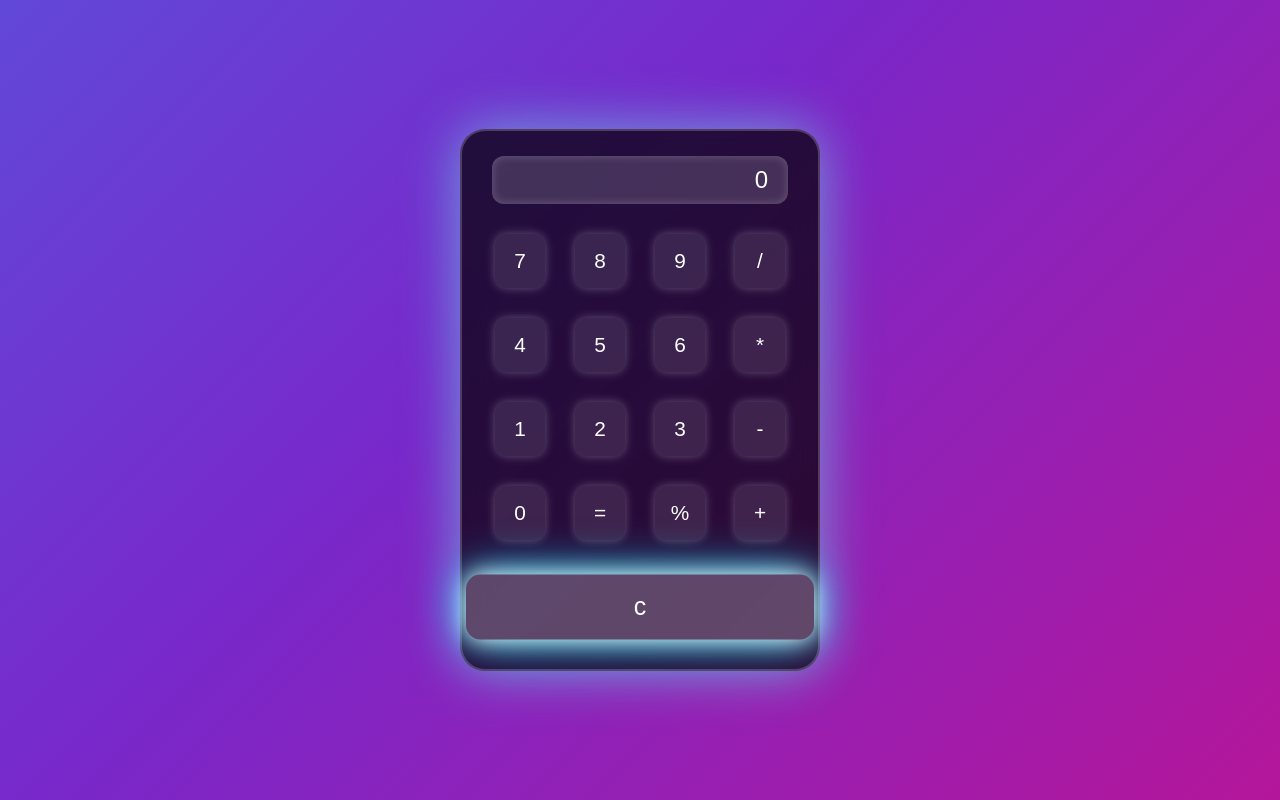
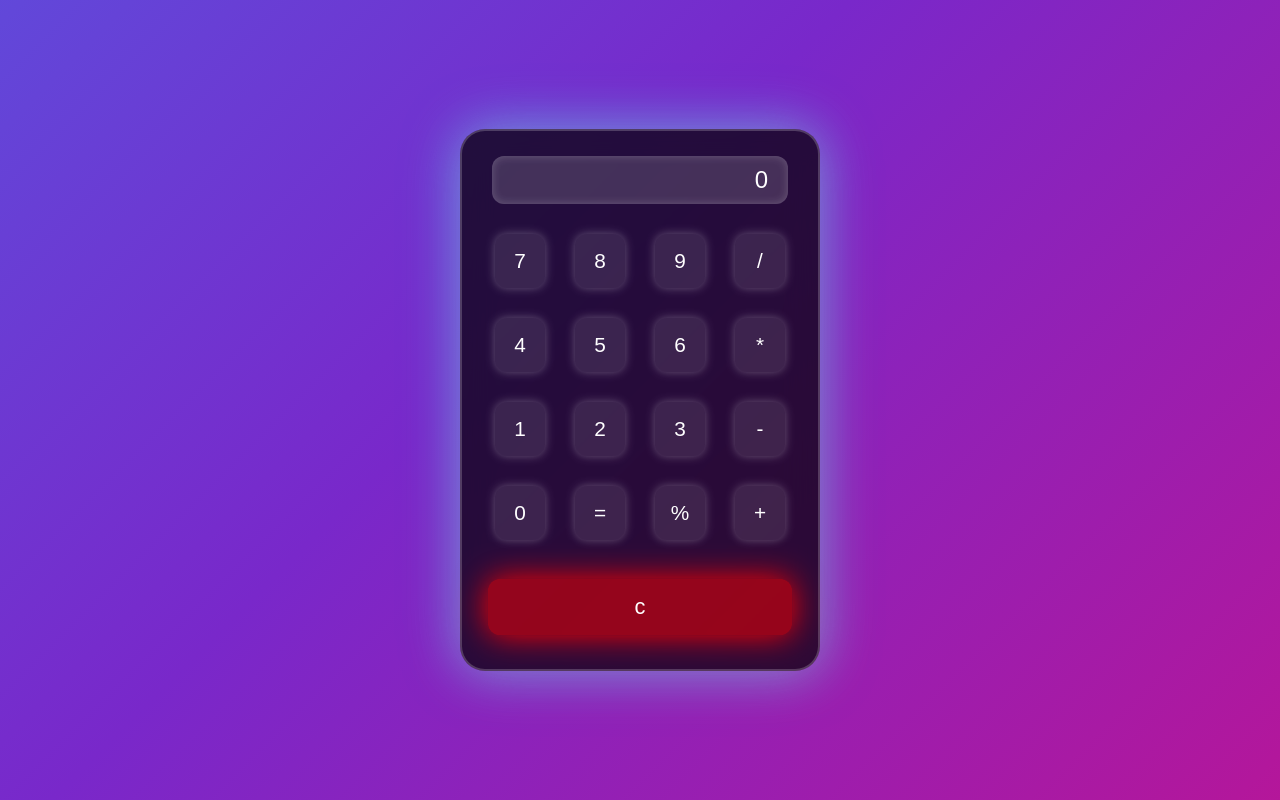
Before and after one commit to sagarpani/Calculator, a plain HTML site: page index.html in a window 1280 px wide. In both pictures the pointer is over the button 640 px from the left and 607 px from the top of the page. Drawn offline with Linux system fonts and the light colour scheme.

Commit message:
Clear Hover Effect Modified

```diff
--- a/calculator.css
+++ b/calculator.css
@@ -110,8 +110,8 @@ button:active {
     box-shadow: 0 0 15px rgba(255, 0, 0, 0.6);
 }
 
-.equals:hover {
+.clear:hover {
     background: rgba(255, 0, 0, 0.5);
     box-shadow: 0 0 30px red;
-    transform: scale(1.1);
+    transform: scale(1.05);
 }
```
